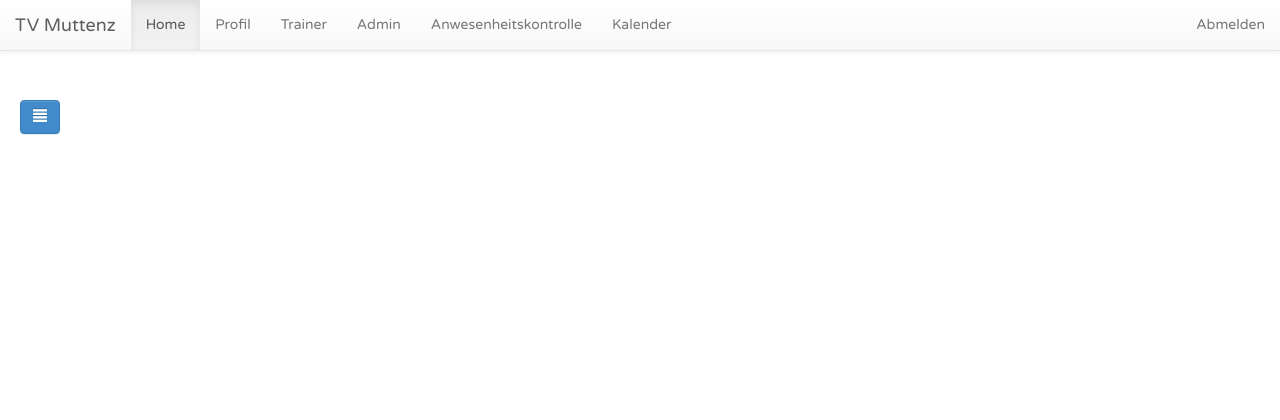
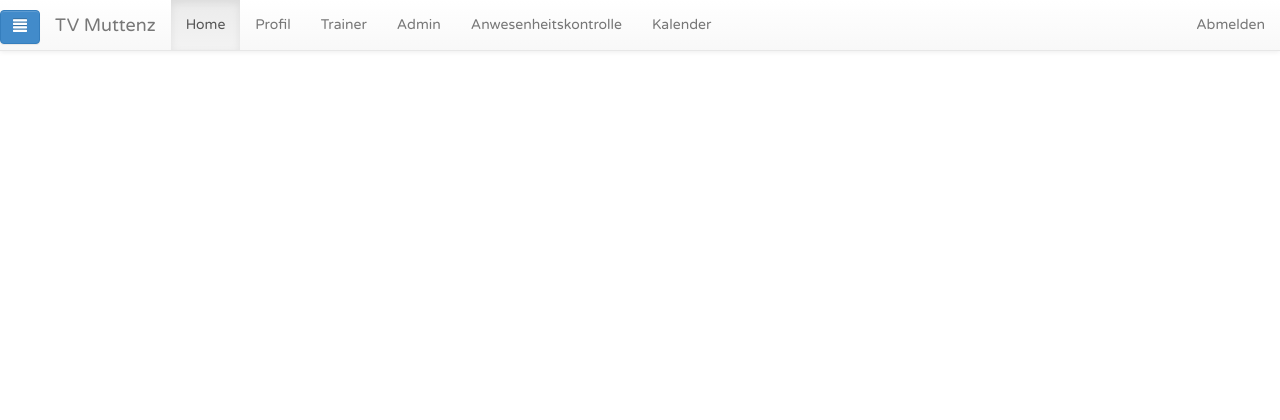
Before and after one commit to cedricgeissmann/trainings-tool, a PHP site: page /main.php in a window 1280 px wide. Shown: the top 420 px of the page. Run offline with PHP 8.4, Linux system fonts and the light colour scheme; the visitor is signed in with stand-in values (Sample User, id 1); some libraries are stand-ins or nearby versions.

Commit message:
left menu opener moved to navbar

```diff
--- a/main.php
+++ b/main.php
@@ -76,7 +76,7 @@
 
   <!--<div id="menu-dragger" style="position:fixed; background-color: #000000; height: 100px; width: 200px;"></div>-->
 
-  <button id="offcanvas-toggler" class="btn btn-primary visibleTrainer visibleAdmin" type="button" style="position:fixed; top: 100px; left: 20px;"><span class="glyphicon glyphicon-align-justify" aria-hidden="true"></span></button>
+  <!--<button id="offcanvas-toggler" class="btn btn-primary visibleTrainer visibleAdmin" type="button" style="position:fixed; top: 100px; left: 20px;"><span class="glyphicon glyphicon-align-justify" aria-hidden="true"></span></button>-->
 
   <div class="container activeTab" id="main">
     <!--class="container"-->
--- a/navbar.php
+++ b/navbar.php
@@ -6,7 +6,11 @@
             <span class="icon-bar"></span>
             <span class="icon-bar"></span>
 
-        </button> <a class="navbar-brand" href="main.php">TV Muttenz</a>
+        </button>
+        <div>
+            <button id="offcanvas-toggler" class="btn btn-primary visibleTrainer visibleAdmin pull-left" style="margin-top:10px" type="button"><span class="glyphicon glyphicon-align-justify" aria-hidden="true"></span></button>
+            <a class="navbar-brand" href="main.php">TV Muttenz</a>
+        </div>
 
     </div>
     <div class="collapse navbar-collapse" id="navbar-head">
@@ -18,20 +22,20 @@
 				<a href="#!"  data-identifier="chat" class="nav-link">Nachrichten <span class="badge" id="newMessageCounter">0</span></a>
 
             </li>-->
-            <li id="nav-profile"><a href="#!"  data-identifier="profile" class="nav-link">Profil</a>
+            <li id="nav-profile"><a href="#!" data-identifier="profile" class="nav-link">Profil</a>
 
             </li>
-            <li id="nav-trainer" class="visibleTrainer"><a href="trainer.php"  data-identifier="trainer" class="nav-link">Trainer</a>
+            <li id="nav-trainer" class="visibleTrainer"><a href="trainer.php" data-identifier="trainer" class="nav-link">Trainer</a>
 
             </li>
-            <li id="nav-admin" class="visibleAdmin"><a href="admin.php"  data-identifier="admin" class="nav-link">Admin</a>
+            <li id="nav-admin" class="visibleAdmin"><a href="admin.php" data-identifier="admin" class="nav-link">Admin</a>
 
             </li>
             <li id="nav-attendanceCheck" class="visibleTrainer visibleAdmin">
-				<a href="attendance_check.php"  data-identifier="attendance_check" class="nav-link">Anwesenheitskontrolle</a>
+                <a href="attendance_check.php" data-identifier="attendance_check" class="nav-link">Anwesenheitskontrolle</a>
             </li>
             <li id="nav-calendar">
-				<a href="#!"  data-identifier="calendar" class="nav-link">Kalender</a>
+                <a href="#!" data-identifier="calendar" class="nav-link">Kalender</a>
             </li>
         </ul>
         <ul class="nav navbar-nav navbar-right">
```
Lines whose indentation alone changed are shown as unchanged.
